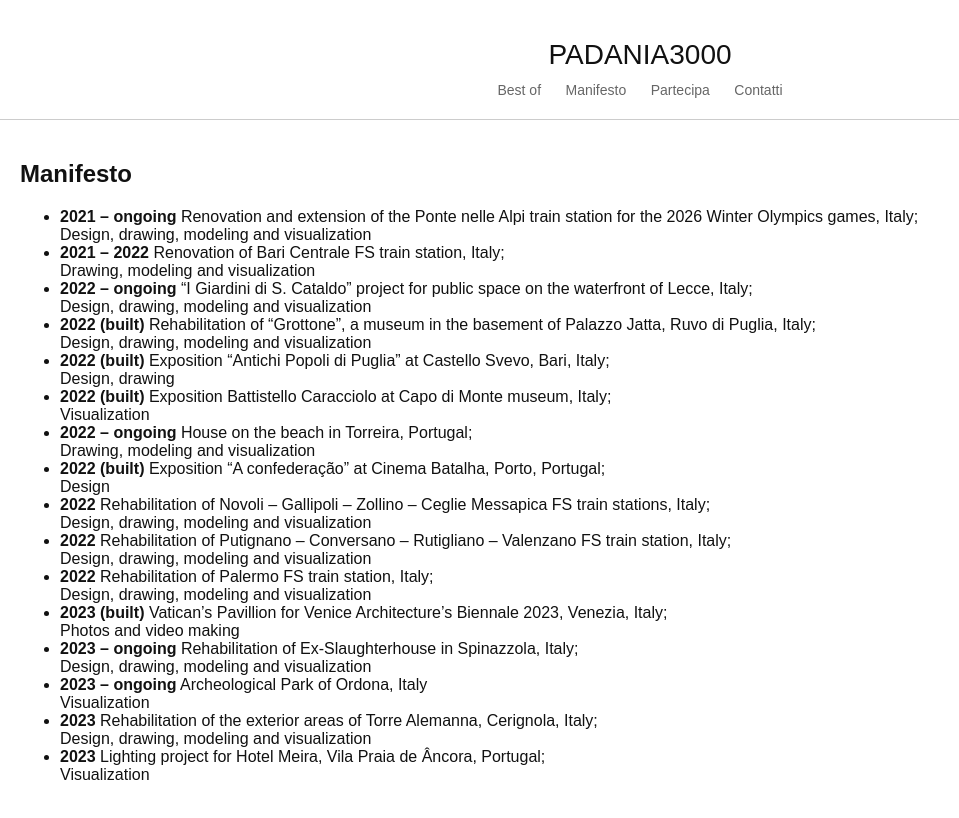
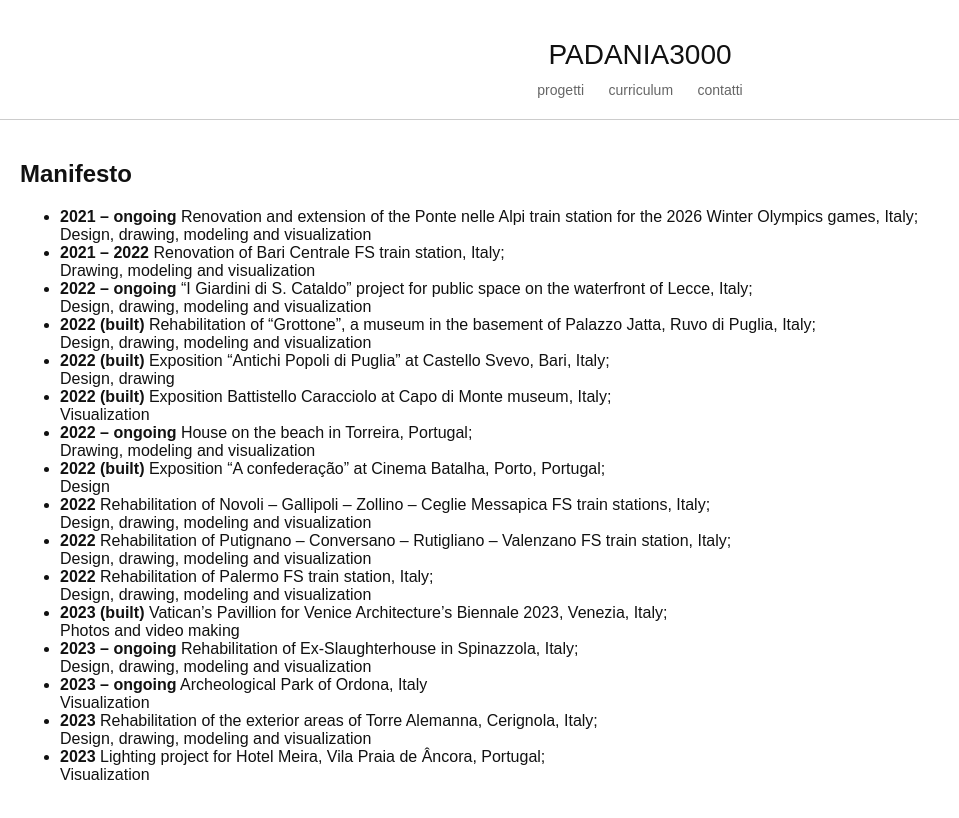
Before and after one commit to giacofilippo/giacofilippo.github.io, a plain HTML site: page manifesto.html in a window 1280 px wide. Shown: the whole page, without its empty margins (0-959 px from the left). Drawn offline with Linux system fonts and the light colour scheme; a web font is replaced by a local one.

Commit message:
Update manifesto.html

```diff
--- a/manifesto.html
+++ b/manifesto.html
@@ -10,10 +10,9 @@
     <header>
         <h1>PADANIA3000</h1>
         <nav>
-            <a href="index.html">Best of</a>
-            <a href="manifesto.html">Manifesto</a>
-            <a href="#">Partecipa</a>
-            <a href="#">Contatti</a>
+            <a href="index.html">progetti</a>
+            <a href="manifesto.html">curriculum</a>
+            <a href="#">contatti</a>
         </nav>
     </header>
     <main>
```
